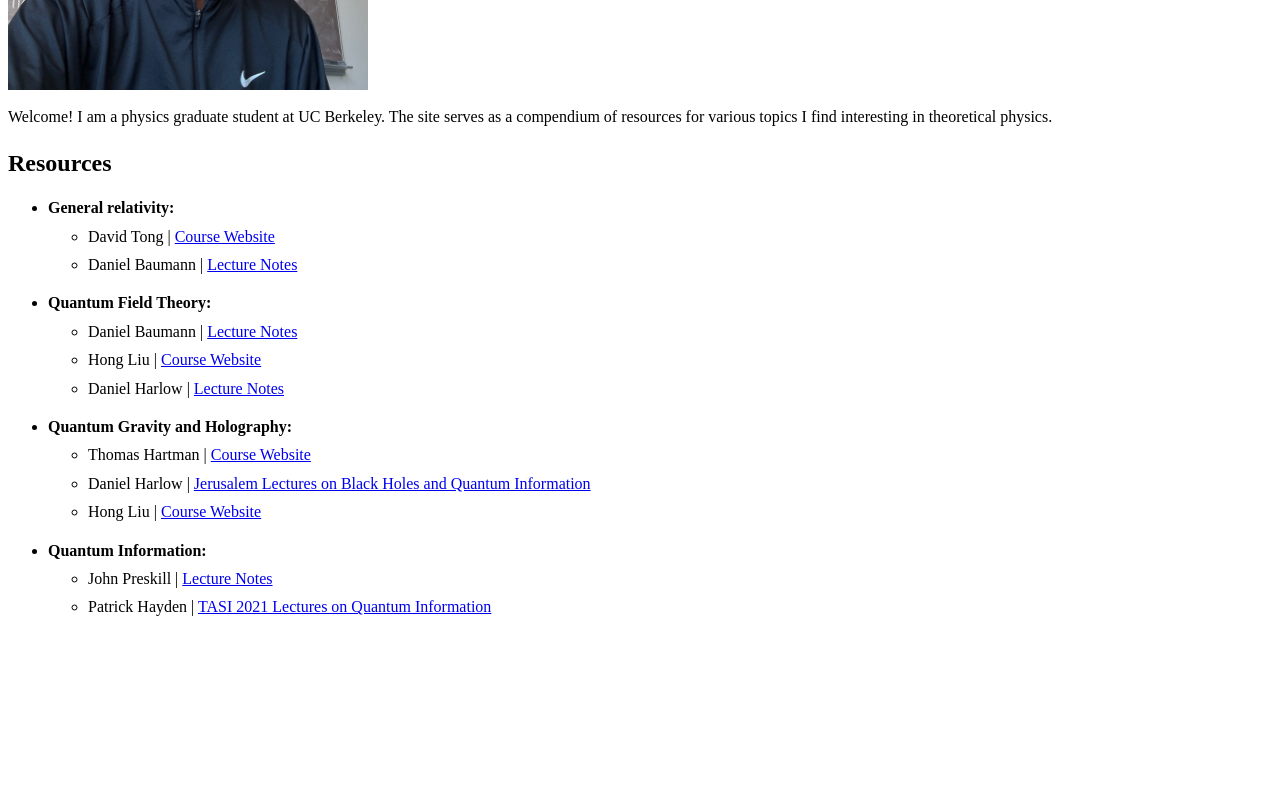
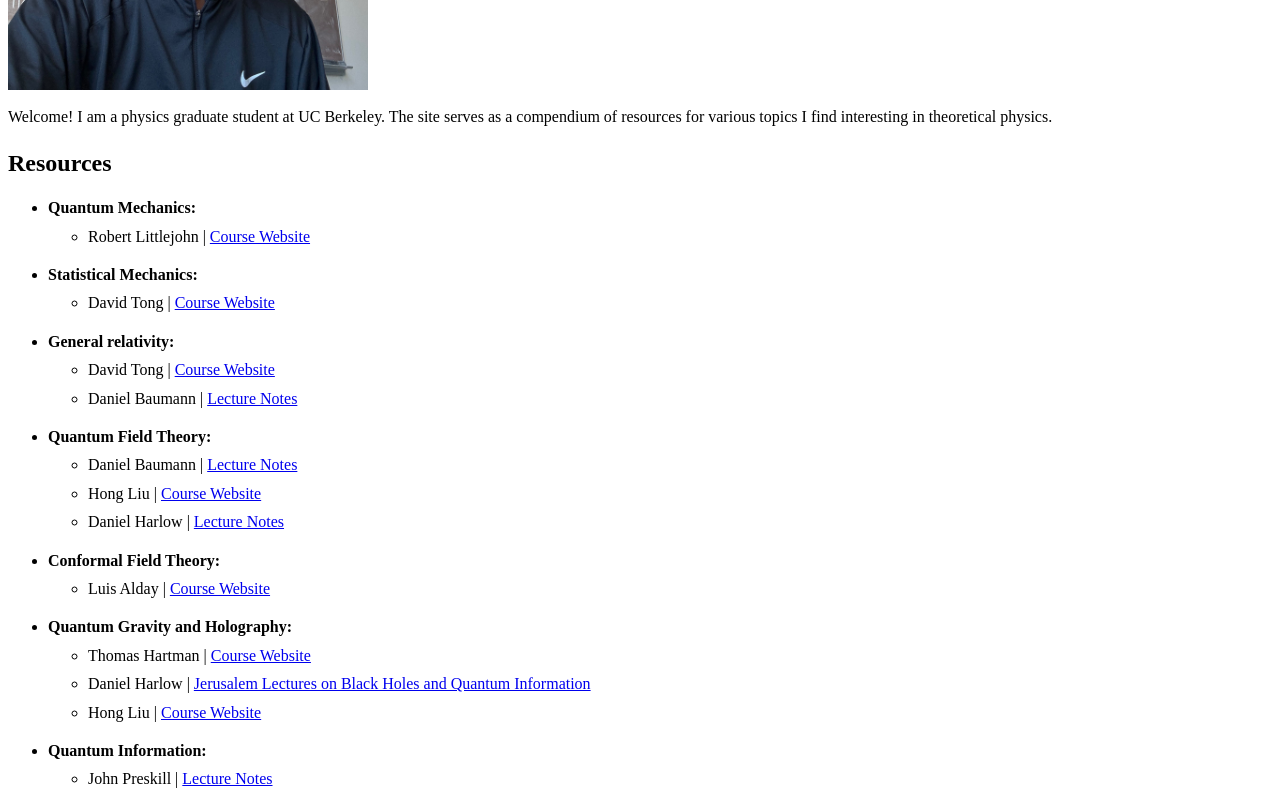
Before and after one commit to abelphysics/abelphysics.github.io, a plain HTML site: page index.html in a window 1280 px wide. Shown: the part 471-1265 px from the top of the page. Before the commit the page ends 1106 px from the top, so only its background shows below. Drawn offline with Linux system fonts and the light colour scheme.

Commit message:
minor fixes

```diff
--- a/index.html
+++ b/index.html
@@ -76,6 +76,30 @@
     <h2>Resources</h2>
 
     <ul class="resources">
+<li>
+  <strong>Quantum Mechanics:</strong>
+  <ul>
+    <li>
+      Robert Littlejohn |
+      <a href="https://bohr.physics.berkeley.edu/classes/221/2122/221.html">
+        Course Website
+      </a>
+    </li>
+  </ul>
+</li>
+
+      <li>
+  <strong>Statistical Mechanics:</strong>
+  <ul>
+    <li>
+      David Tong |
+      <a href="https://davidtong.org/teaching/statistical-physics/">
+        Course Website
+      </a>
+    </li>
+  </ul>
+</li>
+
       <li>
         <strong>General relativity:</strong>
         <ul>
@@ -107,6 +131,20 @@
           </li>
         </ul>
       </li>
+
+      <li>
+  <strong>Conformal Field Theory:</strong>
+  <ul>
+    <li>
+      Luis Alday |
+      <a href="https://courses.maths.ox.ac.uk/course/view.php?id=6974">
+        Course Website
+      </a>
+    </li>
+  </ul>
+</li>
+
+
 
       <li>
         <strong>Quantum Gravity and Holography:</strong>
```
